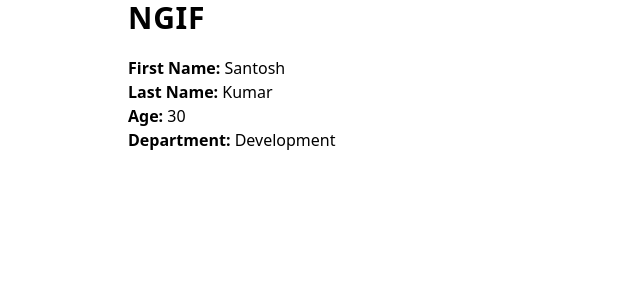
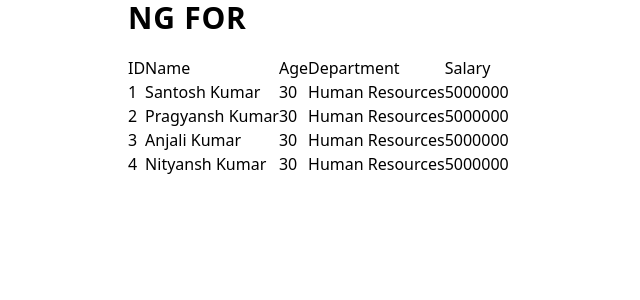
Before and after one commit to santoshkumar2012/learn-angular, an Angular app in the folder basic-angular/: page /ngfor in a window 1280 px wide. Shown: the top 300 px of the page, without its empty margins (0-640 px from the left). Built offline with nearby package versions, Linux system fonts and the light colour scheme.

Commit message:
create custom directive

```diff
--- /dev/null
+++ b/basic-angular/src/app/directives/custom-directive.directive.ts
@@ -0,0 +1,30 @@
+import { Directive, ElementRef, HostListener, Input, OnInit } from '@angular/core';
+
+@Directive({
+  selector: '[webSanto]',
+  standalone: true,
+})
+export class CustomDirectiveDirective implements OnInit {
+
+  @Input() color!:string;
+
+
+  // @Input() defaultColor: string = 'yellow'; // Default color
+  // @Input() highlightColor: string = 'red'; // Color on click
+  // private isHighlighted = false;
+
+  constructor(private el: ElementRef) {}
+
+  ngOnInit(): void {
+    // console.log('webSanto directive applied!', this.el.nativeElement); // Debugging log
+    // this.el.nativeElement.style.backgroundColor = 'red';
+    this.el.nativeElement.style.backgroundColor = this.color;
+    //this.el.nativeElement.style.backgroundColor = this.defaultColor;
+  }
+
+  // @HostListener('click') onClick() {
+  //   this.isHighlighted = !this.isHighlighted; // Toggle color state
+  //   this.el.nativeElement.style.backgroundColor = this.isHighlighted ? this.highlightColor : this.defaultColor;
+  // }
+
+}
--- a/basic-angular/src/app/directives/directives.component.html
+++ b/basic-angular/src/app/directives/directives.component.html
@@ -1 +1,16 @@
-<p>directives works!</p>
+<div class="max-w-lg mx-auto md:max-w-5xl">
+    <h1 class="uppercase tracking-wide text-3xl font-semibold mb-5"> Directive </h1>
+    <span webSanto color="red"> Form </span>
+    <span webSanto color="blue"> Form </span>
+    <span webSanto color="green"> Form </span>
+    <p> Directive </p>
+
+
+    <div class="max-w-lg mx-auto md:max-w-5xl text-center">
+        <h1 class="text-3xl font-semibold mb-5">Custom Directive - Click to Change Color</h1>
+        <button webSanto toggleColor defaultColor="yellow" highlightColor="red" class="px-4 py-2 rounded-md border">
+          Click Me
+        </button>
+      </div>
+
+</div>
--- a/basic-angular/src/app/directives/directives.component.ts
+++ b/basic-angular/src/app/directives/directives.component.ts
@@ -1,8 +1,11 @@
+import { CommonModule } from '@angular/common';
 import { Component } from '@angular/core';
+import { CustomDirectiveDirective } from './custom-directive.directive';
 
 @Component({
   selector: 'app-directives',
-  imports: [],
+  standalone: true,
+  imports: [CommonModule, CustomDirectiveDirective],
   templateUrl: './directives.component.html',
   styleUrl: './directives.component.css'
 })
--- a/basic-angular/src/app/directives/ngfor/ngfor.component.html
+++ b/basic-angular/src/app/directives/ngfor/ngfor.component.html
@@ -1,3 +1,19 @@
 <div class="max-w-lg mx-auto md:max-w-5xl">
-sdfdf
+    <h1 class="uppercase tracking-wide text-3xl font-semibold mb-5"> Ng For </h1>
+    <table>
+    <tr>
+        <td> ID </td>
+        <td> Name </td>
+        <td> Age </td>
+        <td> Department </td>
+        <td> Salary </td>
+    </tr>
+    <tr *ngFor="let employee of employees">
+        <td> {{employee.id}} </td>
+        <td> {{employee.name}} </td>
+        <td> {{employee.age}} </td>
+        <td> {{employee.department}} </td>
+        <td> {{employee.salary}} </td>
+    </tr>
+    </table>
 </div>
--- a/basic-angular/src/app/directives/ngfor/ngfor.component.ts
+++ b/basic-angular/src/app/directives/ngfor/ngfor.component.ts
@@ -1,11 +1,44 @@
+import { CommonModule } from '@angular/common';
 import { Component } from '@angular/core';
 
 @Component({
   selector: 'app-ngfor',
-  imports: [],
+  standalone: true,
+  imports: [CommonModule],
   templateUrl: './ngfor.component.html',
   styleUrl: './ngfor.component.css'
 })
 export class NgforComponent {
 
+employees = [
+	{
+	id: 1,
+	name: "Santosh Kumar",
+	age: 30,
+	department: "Human Resources",
+	salary: 5000000
+	},
+	{
+	id: 2,
+	name: "Pragyansh Kumar",
+	age: 30,
+	department: "Human Resources",
+	salary: 5000000
+	},
+	{
+	id: 3,
+	name: "Anjali Kumar",
+	age: 30,
+	department: "Human Resources",
+	salary: 5000000
+	},
+	{
+	id: 4,
+	name: "Nityansh Kumar",
+	age: 30,
+	department: "Human Resources",
+	salary: 5000000
+	}
+]
+
 }
--- a/basic-angular/src/app/directives/ngif/ngif.component.ts
+++ b/basic-angular/src/app/directives/ngif/ngif.component.ts
@@ -10,9 +10,9 @@ import { CommonModule } from '@angular/common';
 })
 export class NgifComponent implements OnInit {
 
-// isVisiable:boolean = false
+isVisiable:boolean = false
 
-// isLoggedIn:boolean = true
+isLoggedIn:boolean = true
 
 // empData = {
 //   name: "Santosh",
@@ -24,15 +24,18 @@ export class NgifComponent implements OnInit {
 empData:any;
 
  ngOnInit(): void {
+
 setTimeout(() => {
+
  this.empData = {
   name: "Santosh",
     last_name: "Kumar",
     age: 30,
     department: 'Development'
-    };
-  }, 4000
-)
+ }
+
+  }, 5000);
+
  }
 
 }
--- a/basic-angular/src/app/directives/ngswitch/ngswitch.component.html
+++ b/basic-angular/src/app/directives/ngswitch/ngswitch.component.html
@@ -1 +1,46 @@
-<p>ngswitch works!</p>
+<div class="max-w-lg mx-auto md:max-w-5xl">
+    <h1 class="uppercase tracking-wide text-3xl font-semibold mb-5"> NgSwitch </h1>
+
+
+<!-- <select name="" id="" [(ngModel)]="step">
+    <option value="1">1</option>
+    <option value="2">2</option>
+    <option value="3">3</option>
+    <option value="4">4</option>
+    <option value="5">5</option>
+</select> -->
+
+    <div [ngSwitch]="step">
+
+    <div class="mb-10" *ngSwitchCase="1">
+        <h4 class="font-bold text-3xl"> Step 1 </h4>
+        <p> How to works Step 1 </p>
+    </div>
+
+    <div class="mb-5" *ngSwitchCase="2">
+        <h4 class="font-bold text-3xl"> Step 2 </h4>
+        <p> How to works Step 2 </p>
+    </div>
+
+    <div class="mb-5" *ngSwitchCase="3">
+        <h4 class="font-bold text-3xl"> Step 3 </h4>
+        <p> How to works Step 2 </p>
+    </div>
+
+    <div class="mb-5" *ngSwitchCase="4">
+        <h4 class="font-bold text-3xl"> Step 4 </h4>
+        <p> How to works Step 4 </p>
+    </div>
+
+    <div class="mb-5" *ngSwitchCase="5">
+        <h4 class="font-bold text-3xl"> Step 5 </h4>
+        <p> How to works Step 5 </p>
+    </div>
+
+    <div *ngSwitchDefault>
+        All Step Done
+    </div>
+
+</div>
+
+</div>
--- a/basic-angular/src/app/directives/ngswitch/ngswitch.component.ts
+++ b/basic-angular/src/app/directives/ngswitch/ngswitch.component.ts
@@ -1,11 +1,15 @@
+import { CommonModule } from '@angular/common';
 import { Component } from '@angular/core';
 
 @Component({
   selector: 'app-ngswitch',
-  imports: [],
+  standalone: true,
+  imports: [CommonModule],
   templateUrl: './ngswitch.component.html',
   styleUrl: './ngswitch.component.css'
 })
 export class NgswitchComponent {
 
+  step:number = 5
+
 }
```
Also changed, not shown: basic-angular/src/app/app.routes.ts (+5 -2 lines). Lines whose indentation alone changed are shown as unchanged.
